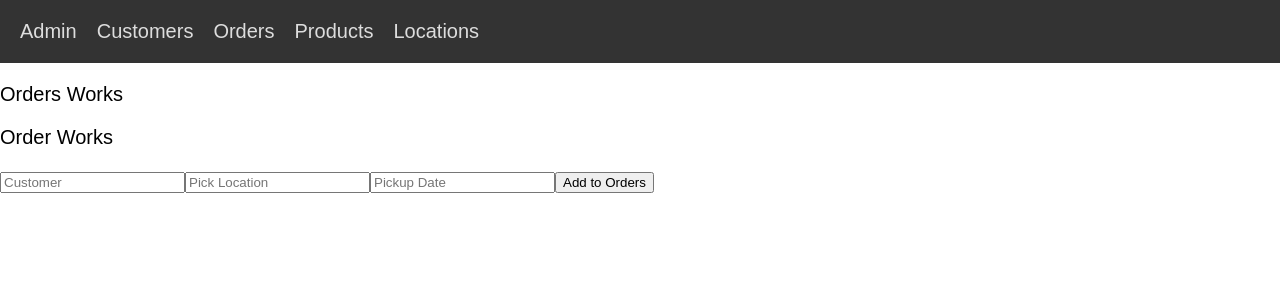
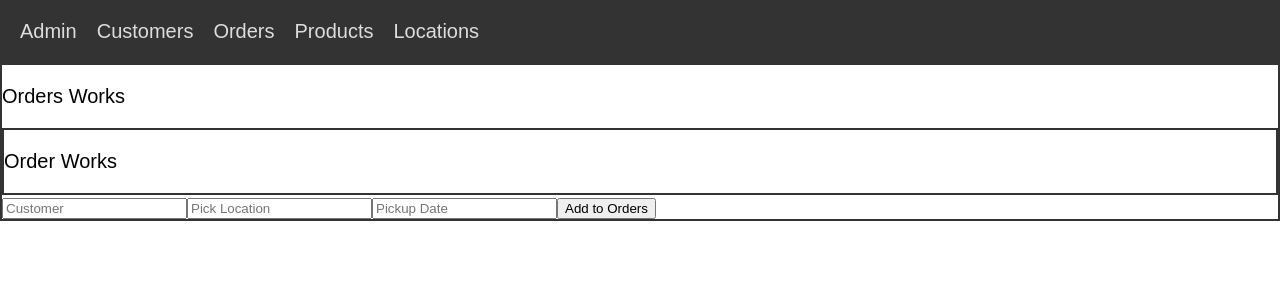
Before and after one commit to skillitzimberg/TumbleweedRebuild, a React app: page /#/admin/orders in a window 1280 px wide. Shown: the top 300 px of the page. Built offline with nearby package versions, Linux system fonts and the light colour scheme.

Commit message:
begin styles for Customers.

```diff
--- a/src/components/Customers/Customers.jsx
+++ b/src/components/Customers/Customers.jsx
@@ -2,6 +2,7 @@ import React from "react";
 import PropTypes from "prop-types";
 import CustomerList from "./../Customers/CustomerList";
 import NewCustomerForm from "./../Customers/NewCustomerForm";
+import "./customerStyles.css";
 
 function Customers(props) {
   return (
--- a/src/components/Customers/customerStyles.css
+++ b/src/components/Customers/customerStyles.css
@@ -0,0 +1,3 @@
+.container {
+  border: 2px solid #333;
+}
```
